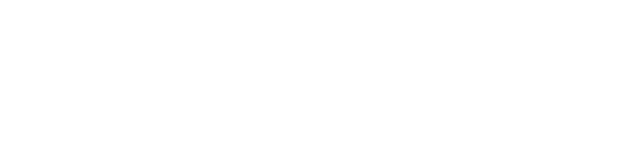
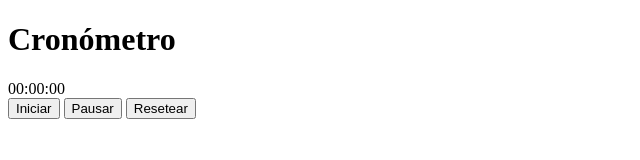
Before and after one commit to juantoranzos/cronometro, a plain HTML site: page index.html in a window 1280 px wide. Shown: the whole page, without its empty margins (0-640 px from the left). Drawn offline with Linux system fonts and the light colour scheme.

Commit message:
se creo el html del cronometro

```diff
--- a/index.html
+++ b/index.html
@@ -7,6 +7,15 @@
     <title>Cronometro</title>
 </head>
 <body>
+    <main>
+        <div class="container">
+            <h1>Cronómetro</h1>
+            <div id="display">00:00:00</div>
+            <button id="start" class="btn btn-success">Iniciar</button>
+            <button id="pause" class="btn btn-warning">Pausar</button>
+            <button id="reset" class="btn btn-danger">Resetear</button>
+        </div>
+    </main>
 
 </body>
 </html>
```
